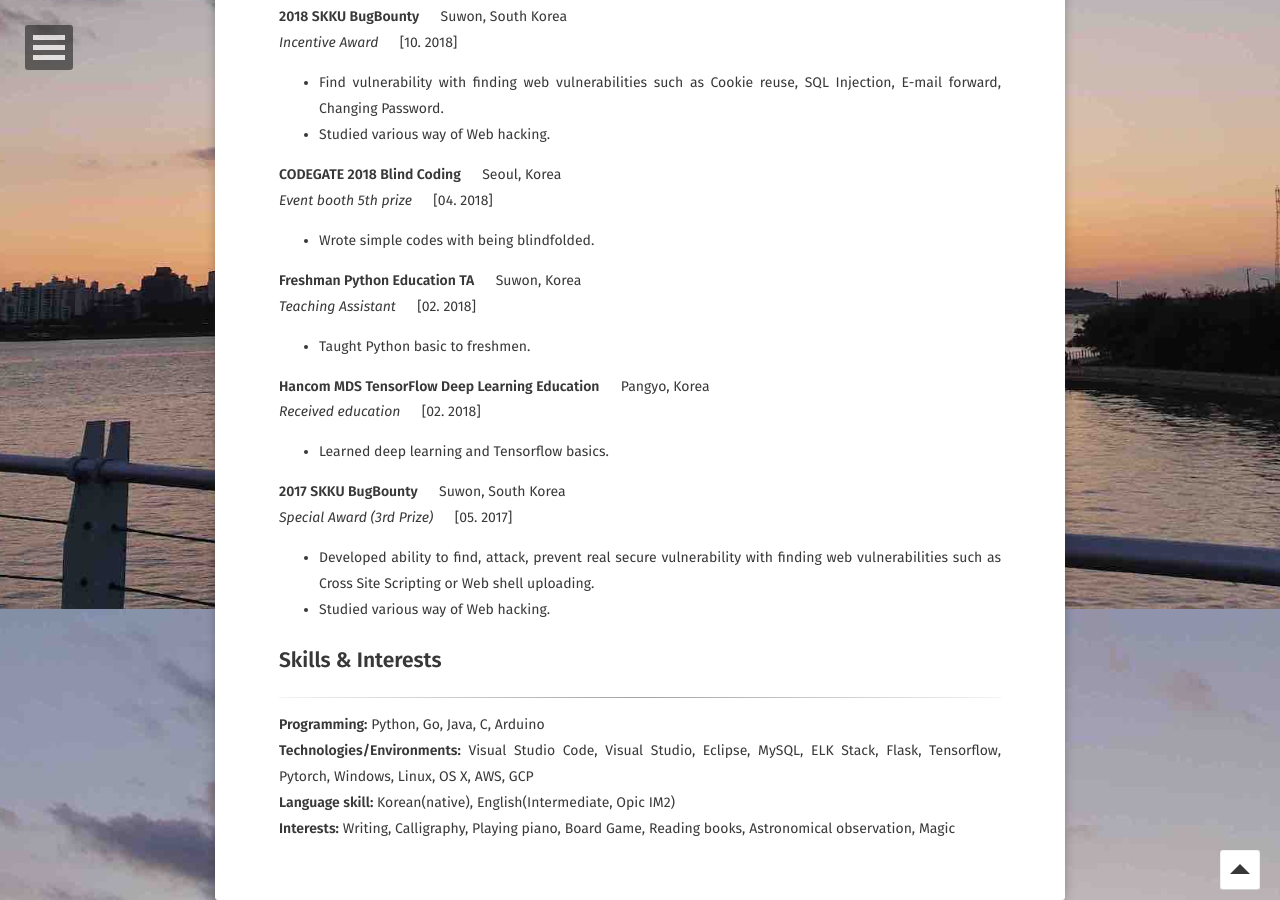
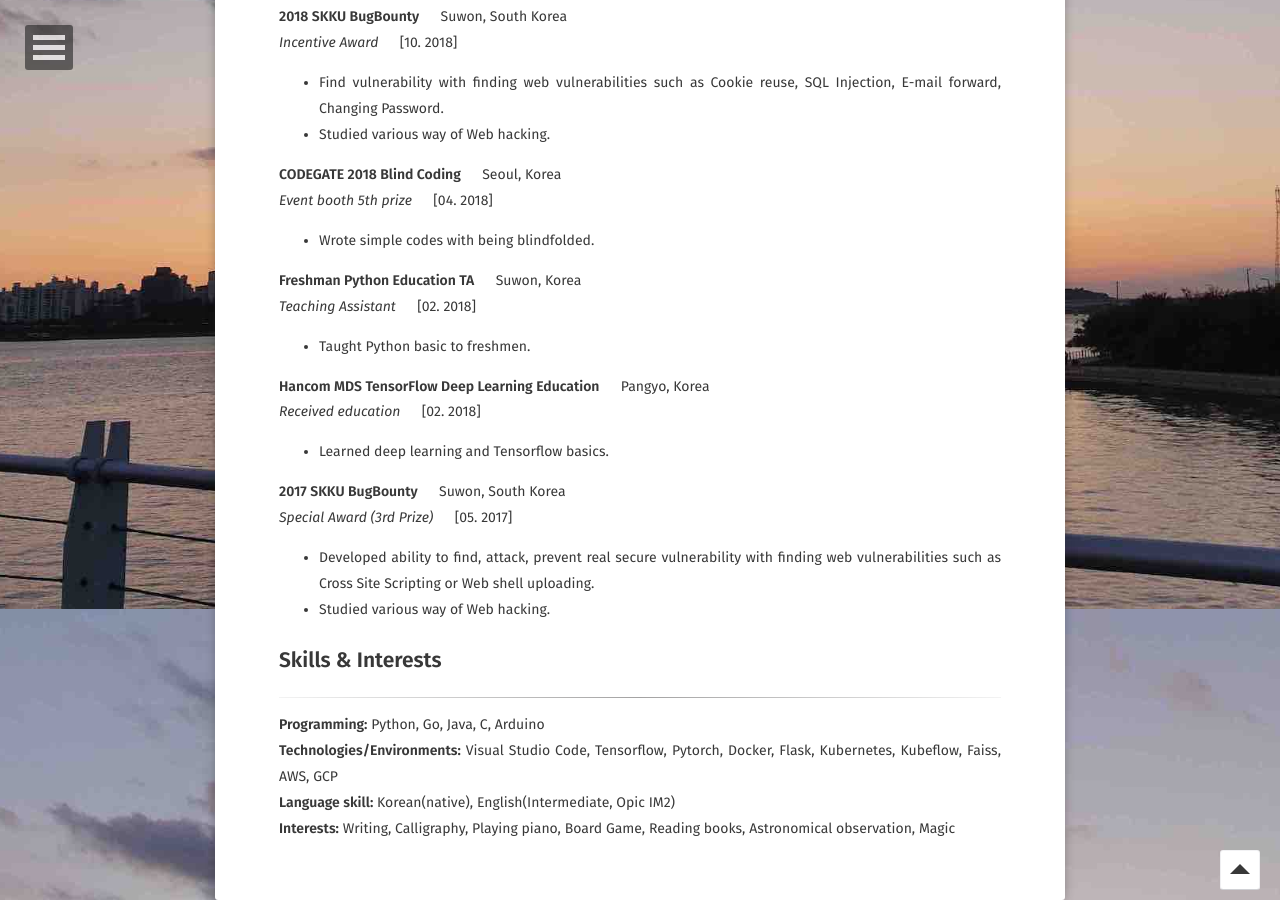
Before and after one commit to psj8252/psj8252.github.io, a Jekyll site: the page built from about/index.md, in a window 1280 px wide and 900 px high, scrolled down 2991 px. Built offline with Jekyll 4.4.1, drawn with Linux system fonts in a browser that asks for light colours.

Commit message:
update: Skills

```diff
--- a/about/index.md
+++ b/about/index.md
@@ -144,6 +144,6 @@ Cross Site Scripting or Web shell uploading.
 ---
 
 __Programming:__ Python, Go, Java, C, Arduino
-__Technologies/Environments:__ Visual Studio Code, Visual Studio, Eclipse, MySQL, ELK Stack, Flask, Tensorflow, Pytorch, Windows, Linux, OS X, AWS, GCP
+__Technologies/Environments:__ Visual Studio Code, Tensorflow, Pytorch, Docker, Flask, Kubernetes, Kubeflow, Faiss, AWS, GCP
 __Language skill:__ Korean(native), English(Intermediate, Opic IM2)
 __Interests:__ Writing, Calligraphy, Playing piano, Board Game, Reading books, Astronomical observation, Magic
```
